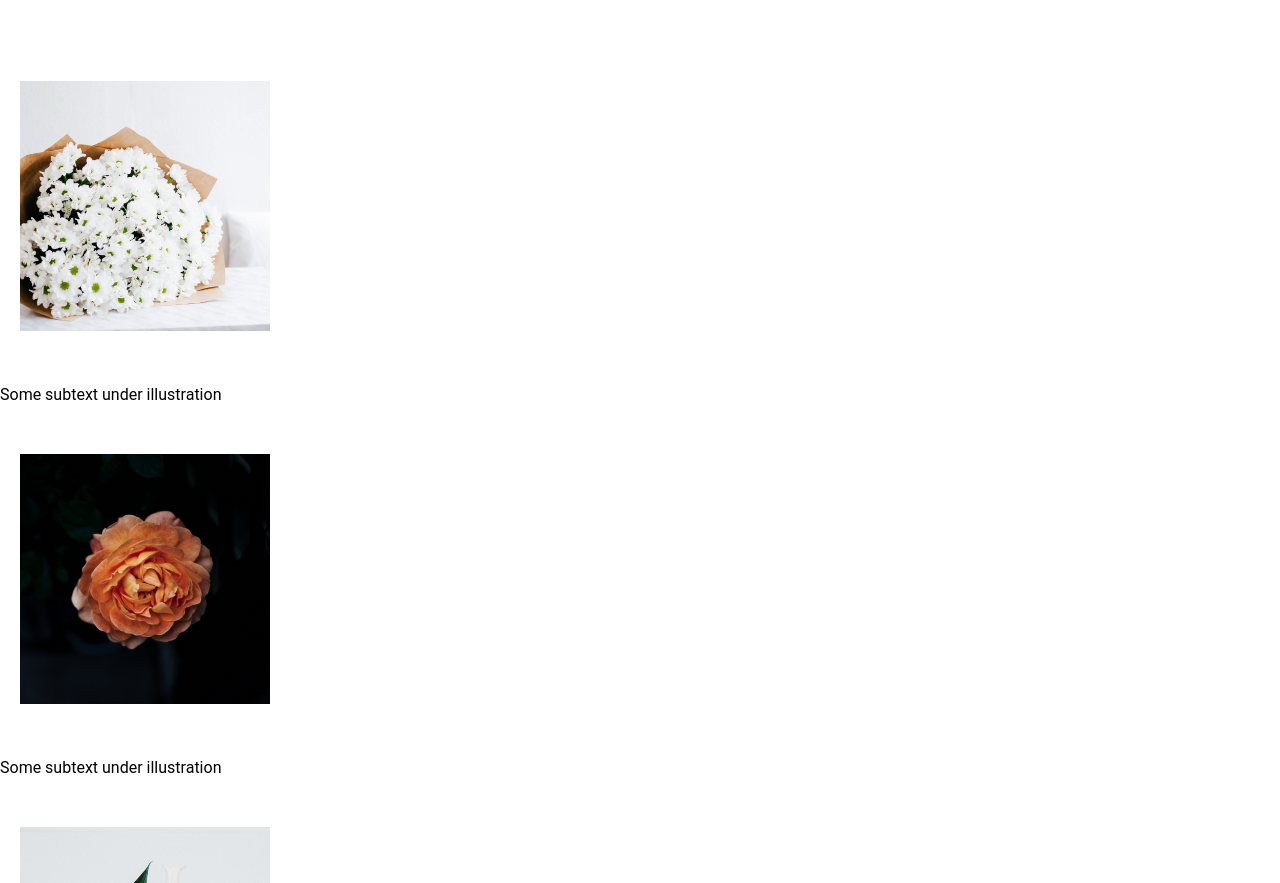
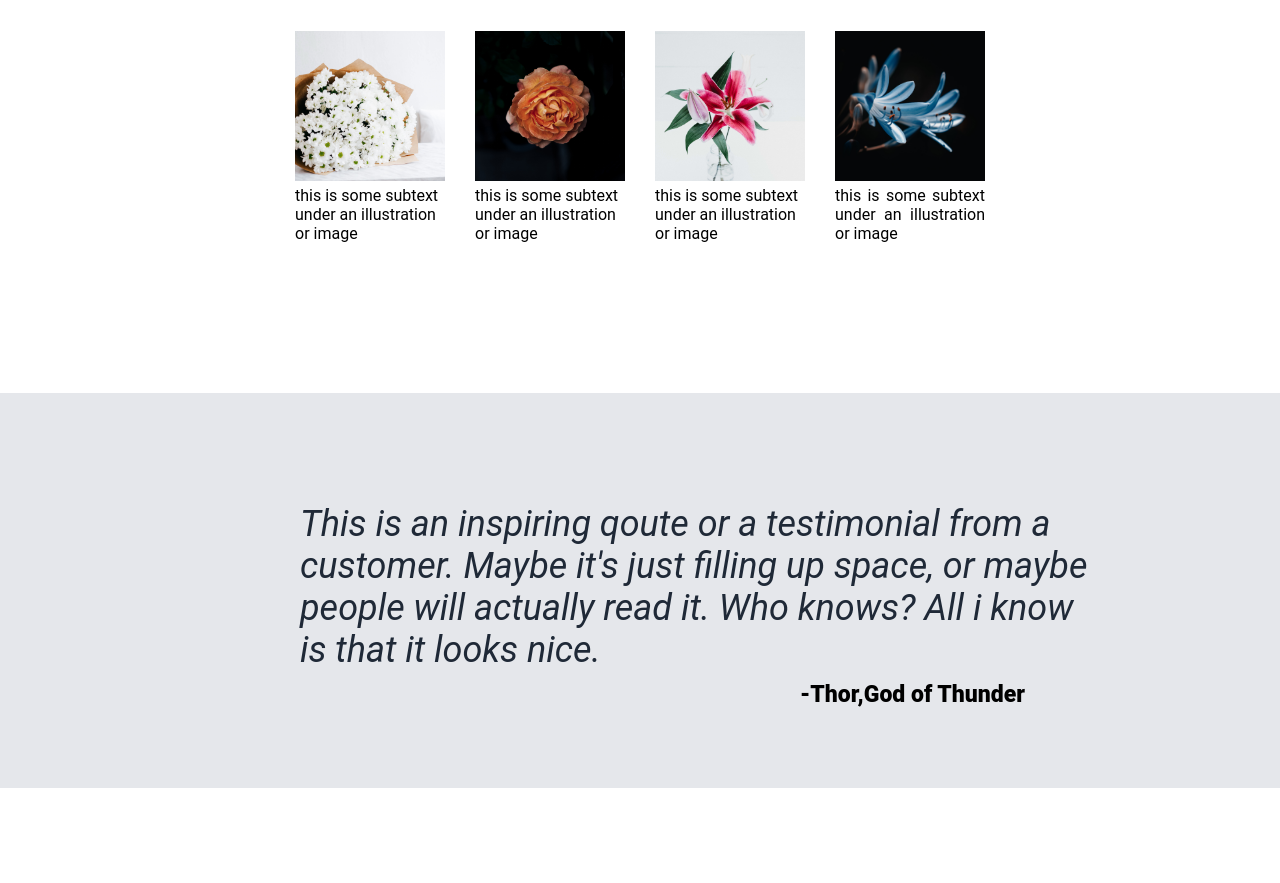
Before and after one commit to RinoCerrone/landing-page, a plain HTML site: page index.html in a window 1280 px wide. Shown: the part 583-1466 px from the top of the page. Drawn offline with Linux system fonts and the light colour scheme.

Commit message:
Style random information section and add small modifications.

```diff
--- a/index.html
+++ b/index.html
@@ -32,21 +32,23 @@
         </div>
         <div>
             <h4>Some random information.</h4>
-            <div>
-                <img src="./images/alexandra.jpg" alt="Image unavaialble" width="250">
-                <div>Some subtext under illustration</div>
-            </div>
-            <div>
-                <img src="./images/annie.jpg" alt="Image unavaialble" width="250">
-                <div>Some subtext under illustration</div>
-            </div>
-            <div>
-                <img src="./images/tanalee.jpg" alt="Image unavaialble" width="250">
-                <div>Some subtext under illustration</div>
-            </div>
-            <div>
-                <img src="./images/gilberto.jpg" alt="Image unavaialble" width="250">
-                <div>Some subtext under illustration</div>
+            <div class="container3">
+              <div class="imgcontainer">
+                <img src="./images/alexandra.jpg" class="imgrow" alt="Image unavaialble" width="250">
+                <div>this is some subtext under an illustration or image</div>
+              </div>
+              <div class="imgcontainer">
+                <img src="./images/annie.jpg" class="imgrow" alt="Image unavaialble" width="250">
+                <div>this is some subtext under an illustration or image</div>
+              </div>
+              <div class="imgcontainer">
+                <img src="./images/tanalee.jpg" class="imgrow" alt="Image unavaialble" width="250">
+                <div>this is some subtext under an illustration or image</div>
+              </div>
+              <div class="imgcontainer">
+                <img src="./images/gilberto.jpg" class="imgrow" alt="Image unavaialble" width="250">
+                <div class="txt">this is some subtext under an illustration or image</div>
+              </div>
             </div>
 
         </div>
--- a/style.css
+++ b/style.css
@@ -51,6 +51,10 @@ h4{
     font-size:36px;
     font-weight: 800;
     color: #1F2937;
+    display: flex;
+    align-items: center;
+    justify-content: center;
+    margin-bottom: 20px 0px;
 }
 p{
   color:#E5E7EB;
@@ -75,6 +79,18 @@ button{
 }
 img{
     margin:50px 20px;
+}
+.imgrow{
+
+    width: 150px;
+    height: 150px;
+    padding-bottom: 0px;
+    margin-bottom: 5px;
+    margin-top: 0;
+}
+.txt{
+    text-align: justify;
+    width:250;
 }
 .call{
     background-color: #3882F6;
@@ -121,6 +137,20 @@ blockquote{
 .container2{
     margin:0px;
 }
+.container3{
+    display: flex;
+    justify-content: center;
+    gap:30px;
+    margin-bottom: 150px;
+
+}
+.imgcontainer{
+    max-width: 150px;
+    display: flex;
+    flex-direction: column;
+    align-items: center;
+
+}
 footer{
     background-color: #1F2937;
     color: #E5E7EB;
```
